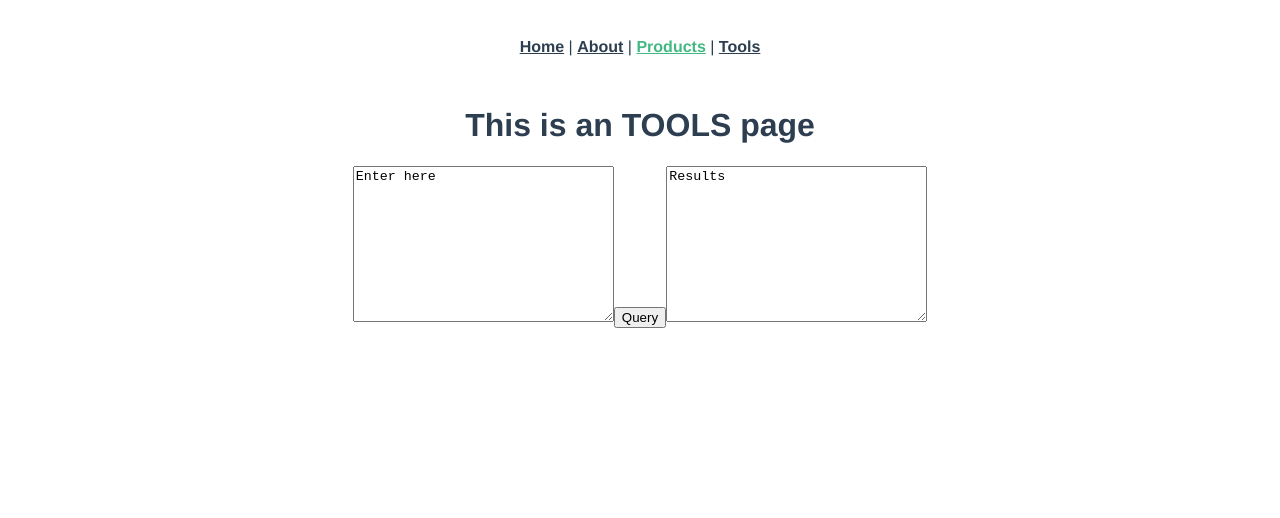
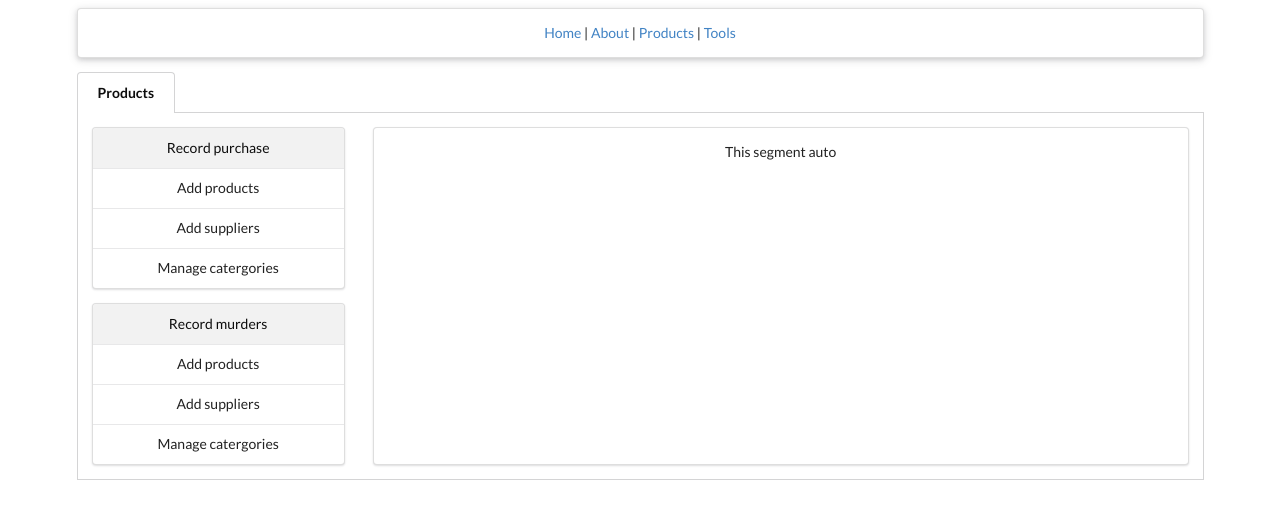
Before and after one commit to scott88lee/sam-dev, a Vue app in the folder frontend/: page /#/products in a window 1280 px wide. Shown: the top 518 px of the page. Built offline with nearby package versions, Linux system fonts and the light colour scheme.

Commit message:
added products page

```diff
--- a/frontend/public/index.html
+++ b/frontend/public/index.html
@@ -5,7 +5,8 @@
     <meta http-equiv="X-UA-Compatible" content="IE=edge">
     <meta name="viewport" content="width=device-width,initial-scale=1.0">
     <link rel="icon" href="<%= BASE_URL %>favicon.ico">
-    <title>frontend</title>
+    <link rel="stylesheet" type="text/css" href="dist/semantic.min.css">
+    <title>SAMIMA</title>
   </head>
   <body>
     <noscript>
@@ -13,5 +14,10 @@
     </noscript>
     <div id="app"></div>
     <!-- built files will be auto injected -->
+    <script
+      src="https://code.jquery.com/jquery-3.1.1.min.js"
+      integrity="sha256-hVVnYaiADRTO2PzUGmuLJr8BLUSjGIZsDYGmIJLv2b8="
+      crossorigin="anonymous"></script>
+    <script src="dist/semantic.min.js"></script>
   </body>
 </html>
--- a/frontend/src/App.vue
+++ b/frontend/src/App.vue
@@ -1,6 +1,6 @@
 <template>
-  <div id="app">
-    <div id="nav">
+  <div class="ui container" id="app">
+    <div class="ui raised segment">
       <router-link to="/">Home</router-link> |
       <router-link to="/about">About</router-link> |
       <router-link to="/products">Products</router-link> |
@@ -12,23 +12,7 @@
 
 <style>
 #app {
-  font-family: "Avenir", Helvetica, Arial, sans-serif;
-  -webkit-font-smoothing: antialiased;
-  -moz-osx-font-smoothing: grayscale;
   text-align: center;
-  color: #2c3e50;
-}
-
-#nav {
-  padding: 30px;
-}
-
-#nav a {
-  font-weight: bold;
-  color: #2c3e50;
-}
-
-#nav a.router-link-exact-active {
-  color: #42b983;
+  margin-top: 8px;
 }
 </style>
--- a/frontend/src/views/Products.vue
+++ b/frontend/src/views/Products.vue
@@ -1,9 +1,29 @@
 <template>
-  <div class="tools">
-    <h1>This is an TOOLS page</h1>
-    <textarea v-model="query" name="SQL" id="" cols="30" rows="10"></textarea>
-    <button v-on:click="post()">Query</button>
-    <textarea v-model="results" name="SQL" id="" cols="30" rows="10"></textarea>
+  <div class="Products">
+    <div class="ui top attached tabular menu">
+      <div class="active item">Products</div>
+    </div>
+    <div class="ui attached segment">
+      <div class="ui grid">
+        <div class="four wide column">
+          <div class="ui vertical fluid menu">
+            <a class="item active">Record purchase</a>
+            <a class="item">Add products</a>
+            <a class="item">Add suppliers</a>
+            <a class="item">Manage catergories</a>
+          </div>
+          <div class="ui vertical fluid menu">
+            <a class="item active">Record murders</a>
+            <a class="item">Add products</a>
+            <a class="item">Add suppliers</a>
+            <a class="item">Manage catergories</a>
+          </div>
+        </div>
+        <div class="twelve wide stretched column">
+          <div class="ui segment">This segment auto</div>
+        </div>
+      </div>
+    </div>
   </div>
 </template>
 
```
